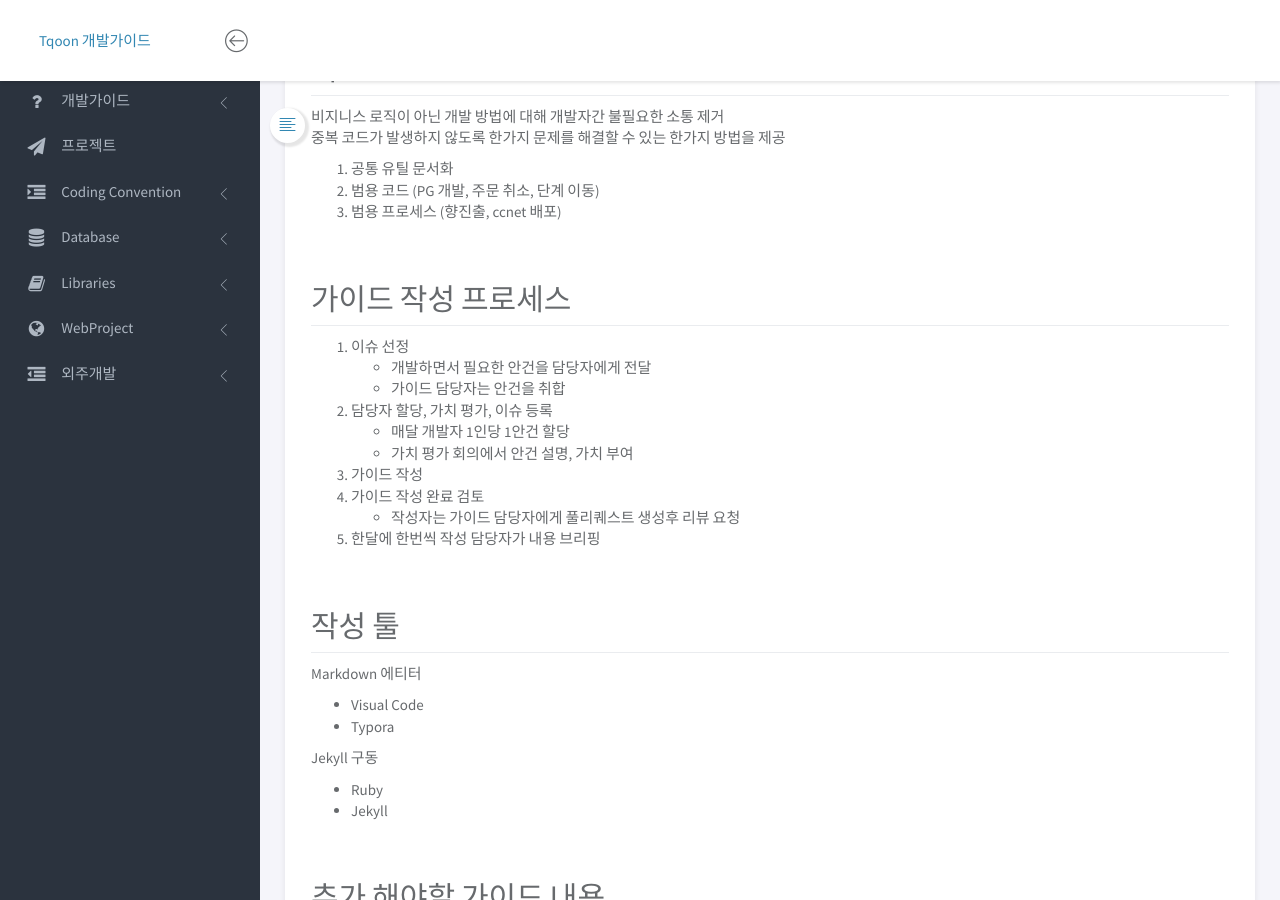
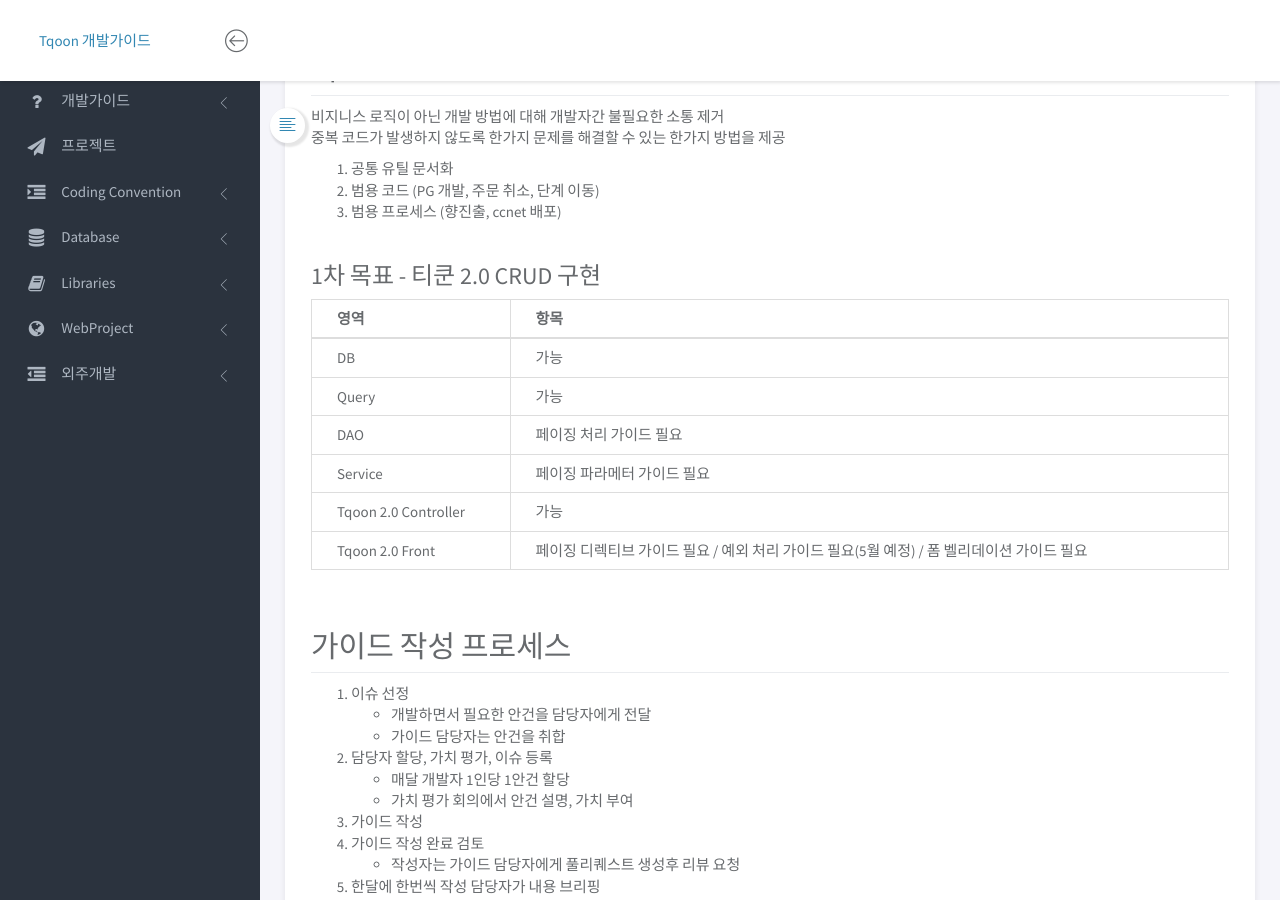
Before and after one commit to TqoonDevTeam/TqoonDevTeam.github.io, a Jekyll site: the page built from pages/devguide/guide/introduce.md, in a window 1280 px wide and 900 px high, scrolled down 438 px. Built offline with Jekyll 4.4.1, drawn with Linux system fonts in a browser that asks for light colours; nearby versions of some CDN libraries.

Commit message:
1차 목표 추가

```diff
--- a/pages/devguide/guide/introduce.md
+++ b/pages/devguide/guide/introduce.md
@@ -21,6 +21,19 @@ tags: [개발가이드, 기술, 구성, 프로젝트]
 1. 공통 유틸 문서화
 2. 범용 코드 (PG 개발, 주문 취소, 단계 이동)
 3. 범용 프로세스 (향진출, ccnet 배포)
+
+### 1차 목표 - 티쿤 2.0 CRUD 구현
+
+| 영역 | 항목 |
+| --- | --- |
+| DB | 가능 |
+| Query | 가능 |
+| DAO | 페이징 처리 가이드 필요 |
+| Service | 페이징 파라메터 가이드 필요 |
+| Tqoon 2.0 Controller | 가능 |
+| Tqoon 2.0 Front | 페이징 디렉티브 가이드 필요 / 예외 처리 가이드 필요(5월 예정) / 폼 벨리데이션 가이드 필요 |
+
+
 
 ## 가이드 작성 프로세스
 1. 이슈 선정
```
